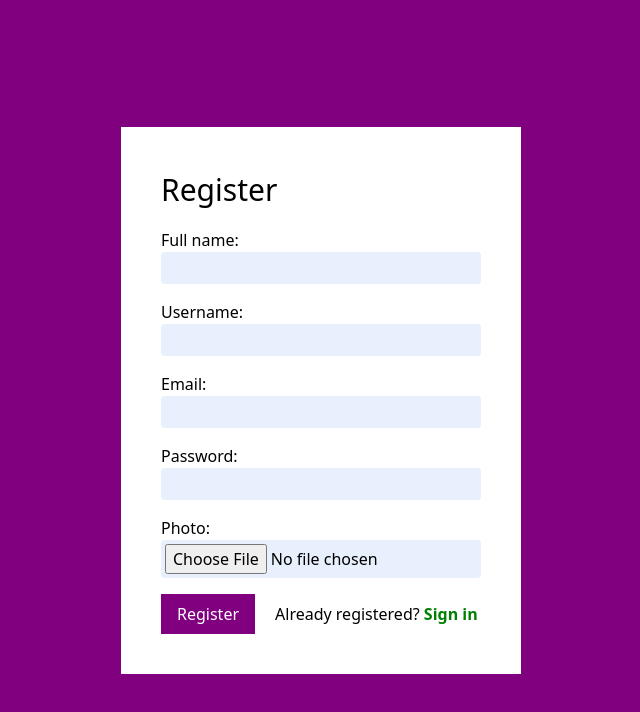
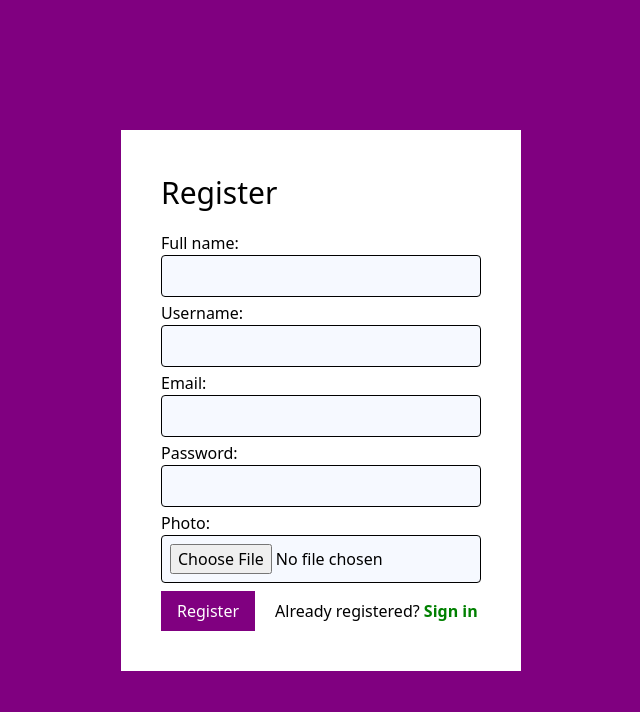
Before and after one commit to solomonojox/soliBank, a React (Create React App) app in the folder client/: page /register in a window 1280 px wide. Shown: the top 712 px of the page, without its empty margins (319-959 px from the left). Built offline with nearby package versions, Linux system fonts and the light colour scheme.

Commit message:
first commit

```diff
--- a/client/src/Pages/Register.js
+++ b/client/src/Pages/Register.js
@@ -81,7 +81,7 @@ const Register = () => {
                     <div>
                         <label>Full name:</label> <br/>
                         <input
-                            className='w-[100%] p-1 bg-[#e8f0fe] rounded mb-4 '
+                            className='w-[100%] p-2 bg-[#e8f0fe66] rounded mb-1 border border-black '
                             type="text"
                             value={name}
                             onChange={(e) => setName(e.target.value)}
@@ -90,7 +90,7 @@ const Register = () => {
                     <div>
                         <label>Username:</label><br/>
                         <input
-                            className='w-[100%] p-1 bg-[#e8f0fe] rounded mb-4 '
+                            className='w-[100%] p-2 bg-[#e8f0fe66] rounded mb-1 border border-black '
                             type="text"
                             value={username}
                             onChange={(e) => setUsername(e.target.value)}
@@ -99,7 +99,7 @@ const Register = () => {
                     <div>
                         <label>Email:</label><br/>
                         <input
-                            className='w-[100%] p-1 bg-[#e8f0fe] rounded mb-4 '
+                            className='w-[100%] p-2 bg-[#e8f0fe66] rounded mb-1 border border-black '
                             type="email"
                             value={email}
                             onChange={(e) => setEmail(e.target.value)}
@@ -108,7 +108,7 @@ const Register = () => {
                     <div>
                         <label>Password:</label><br/>
                         <input
-                            className='w-[100%] p-1 bg-[#e8f0fe] rounded mb-4 '
+                            className='w-[100%] p-2 bg-[#e8f0fe66] rounded mb-1 border border-black '
                             type="password"
                             value={password}
                             onChange={(e) => setPassword(e.target.value)}
@@ -117,7 +117,7 @@ const Register = () => {
                     <div>
                         <label>Photo:</label><br/>
                         <input
-                            className='w-[100%] p-1 bg-[#e8f0fe] rounded mb-4 '
+                            className='w-[100%] p-2 bg-[#e8f0fe66] rounded mb-2 border border-black '
                             type="file"
                             onChange={handlePhotoChange}
                         />
```
